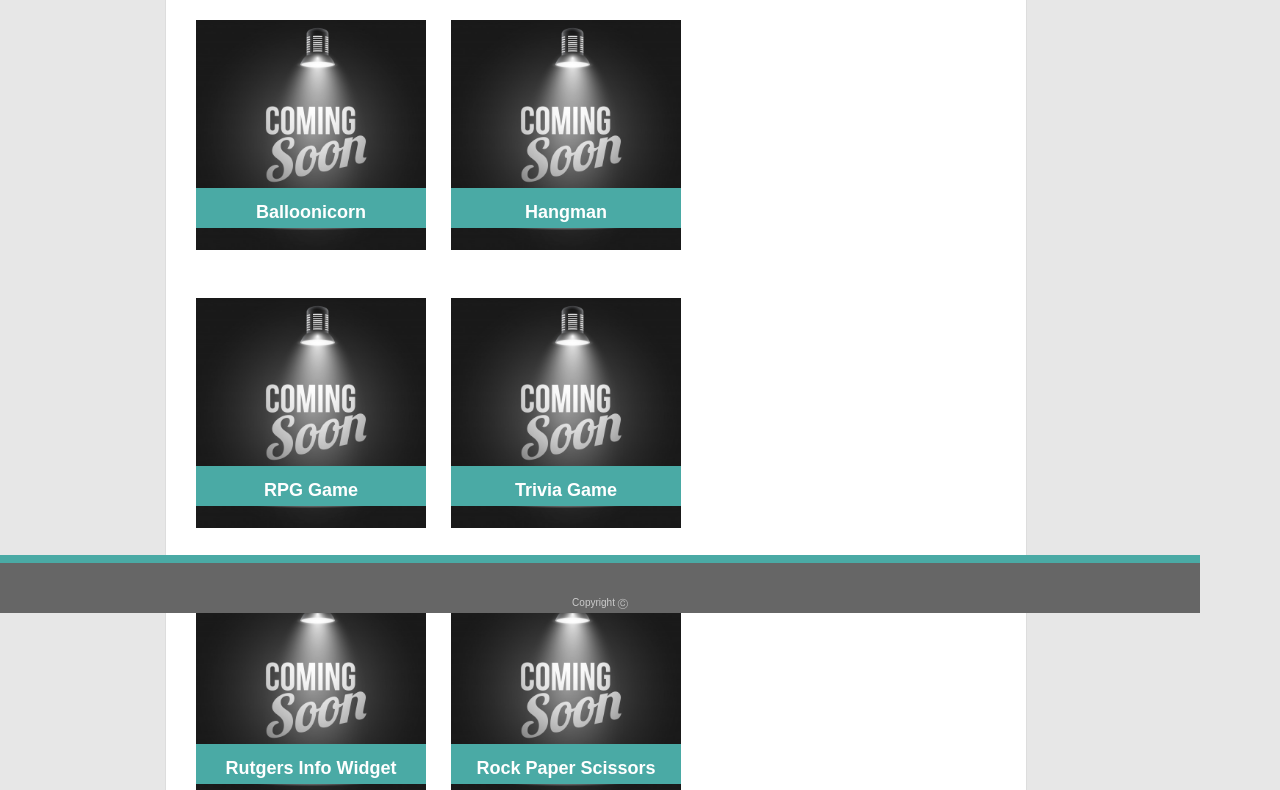
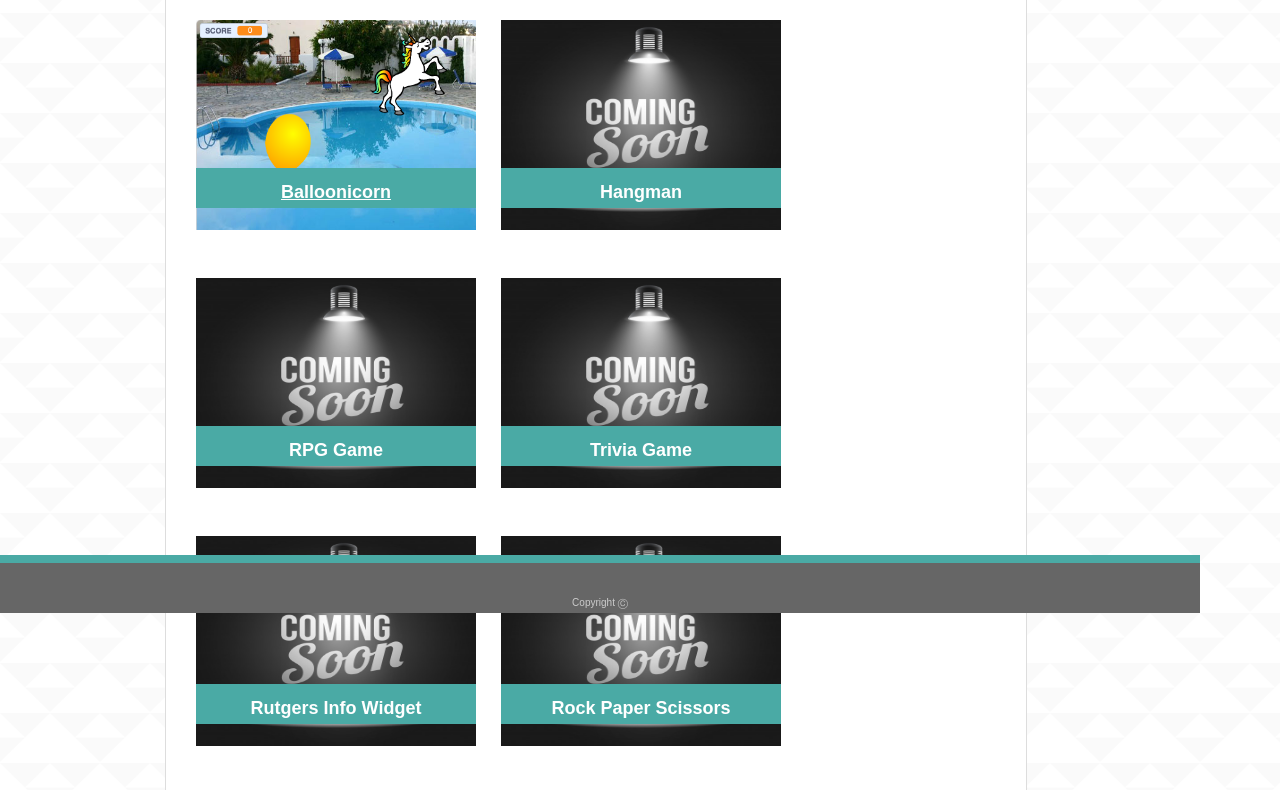
Before and after one commit to shanscirg/Portfolio, a plain HTML site: page portfolio.html in a window 1280 px wide. Shown: the part 187-977 px from the top of the page. Drawn offline with Linux system fonts and the light colour scheme.

Commit message:
final changes: added balloonicorn link, changed images width, added background to portfolio and contact pages

```diff
--- a/assets/css/style.css
+++ b/assets/css/style.css
@@ -94,7 +94,6 @@ footer {
     border: 1px solid #CACACA;
 }
 
-/* CHANGE THIS COLOR ---> */
 a {
     color: #777777;
 }
@@ -130,8 +129,8 @@ input[type=submit] {
 
 .comingsoon {
       box-sizing: border-box;
-      width: 250px;
-      height: auto;
+      width: 300px;
+      height: 250px;
       padding: 20px 20px 20px 0px;
 }
 
@@ -145,7 +144,7 @@ input[type=submit] {
     bottom: 50px;
     background-color: #4aaaa5;
     color: white;
-    width: 190px;
+    width: 240px;
     height: 40px;
     padding-left: 20px;
     padding-right: 20px;
@@ -153,3 +152,7 @@ input[type=submit] {
     text-align: center;
     font-family: Arial, Helvetica, sans-serif;
 }
+
+#ball {
+    color: white;
+}
--- a/portfolio.html
+++ b/portfolio.html
@@ -10,7 +10,7 @@
 
 </head>
 
-<body>
+<body style="background-image: url('./triangle-mosaic.png')">
     <header class="titlebar">
             <h1 id="name">Shannon Scirghio</h1>
             <nav>
@@ -24,9 +24,9 @@
         <hr id="line1">
         <div class="images"></div>
             <div class="imagecontainer" id="img1">
-                <img src="assets/images/comingsoon.jpg" alt="Coming_Soon" class="comingsoon"/>
+                <img src="assets/images/ballonicorn.png" alt="Coming_Soon" class="comingsoon"/>
                 <div class="text-block">
-                    <h4>Balloonicorn</h4>
+                    <h4><a href="https://scratch.mit.edu/projects/341443472" id="ball">Balloonicorn</a></h4>
                 </div>
             </div>
             <div class="imagecontainer" id="img2">
@@ -64,6 +64,7 @@
         </div>
     </div>
 
+<img src="triangle-mosaic.png" alt="background"/>
 
 <footer>Copyright &#9400;</footer>
 
```
Also changed, not shown: contact.html (+3 -1 lines), index.html (+1 -1 lines).
